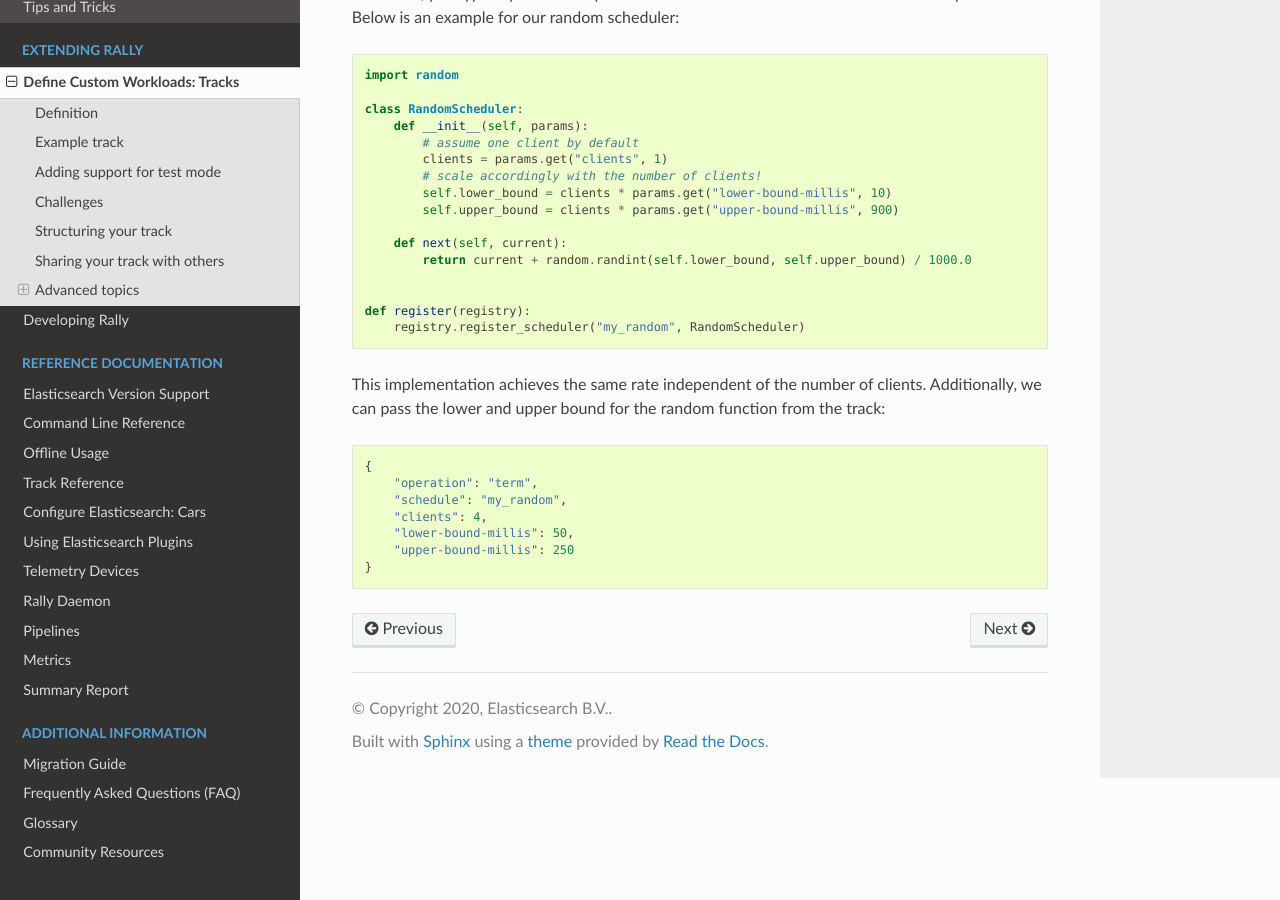
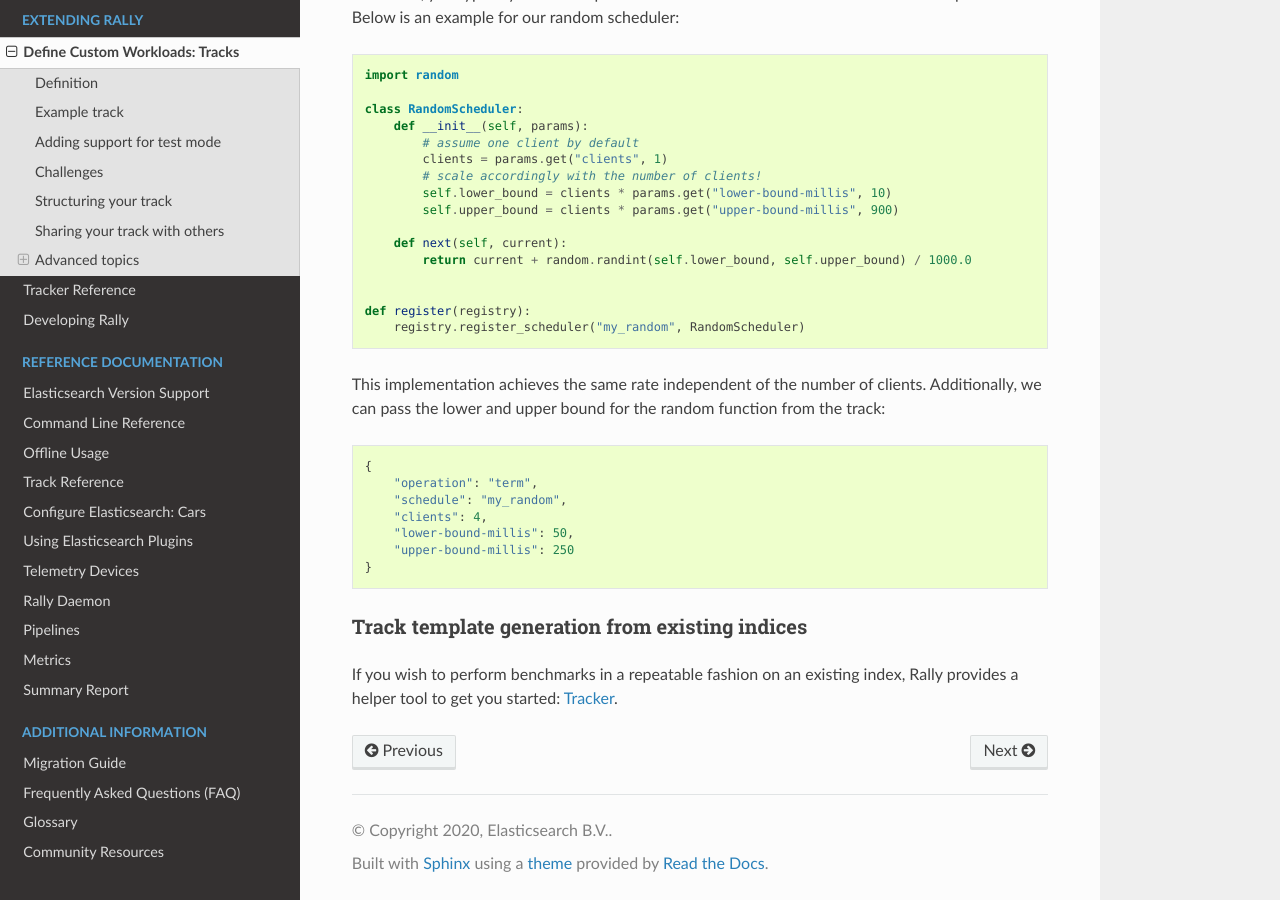
Before and after one commit to elastic/rally, a Sphinx documentation site: the page built from docs/adding_tracks.rst, in a window 1280 px wide and 900 px high, scrolled down 22367 px. Built offline with Sphinx 7.4.7 and the Read the Docs theme 2.0.0, drawn with Linux system fonts in a browser that asks for light colours.

Commit message:
Add Tracker to docs.

```diff
--- a/docs/adding_tracks.rst
+++ b/docs/adding_tracks.rst
@@ -1031,3 +1031,10 @@ This implementation achieves the same rate independent of the number of clients.
         "lower-bound-millis": 50,
         "upper-bound-millis": 250
     }
+
+
+Track template generation from existing indices
+^^^^^^^^^^^^^^^^^^^^^^^^^^^^^^^^^^^^^^^^^^^^^^^
+
+If you wish to perform benchmarks in a repeatable fashion on an existing index, Rally provides a helper tool to get you
+started: :doc:`Tracker </tracker>`.
--- a/docs/index.rst
+++ b/docs/index.rst
@@ -48,6 +48,7 @@ Rally's source code is available on `Github <https://github.com/elastic/rally>`_
    :maxdepth: 2
 
    adding_tracks
+   tracker
    developing
 
 .. toctree::
```
Also changed, not shown: docs/tracker.rst (added, +35 -0 lines).
